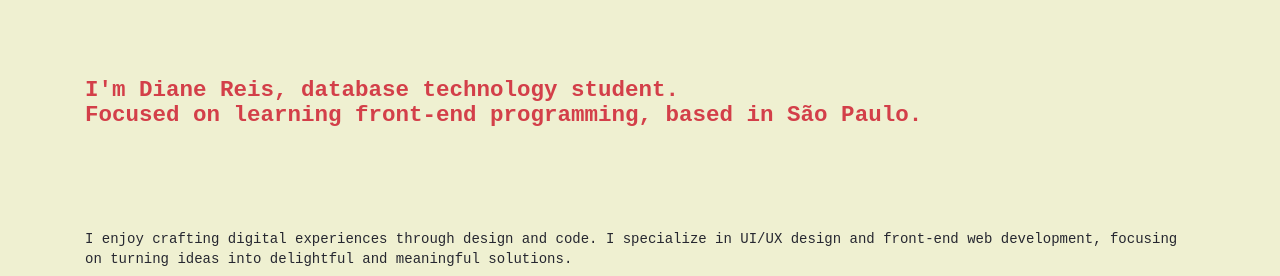
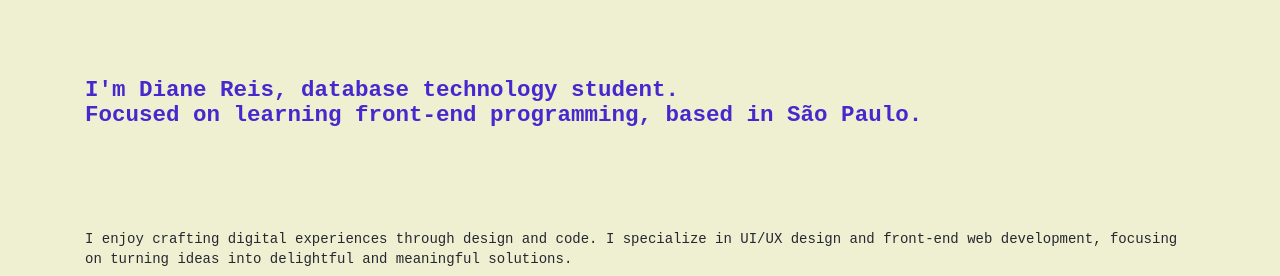
Before and after one commit to DianeReis/PersonalSite, a website: page index.html in a window 1280 px wide. Shown: the part 120-396 px from the top of the page. Drawn offline with nearby package versions, Linux system fonts and the light colour scheme; a web font is replaced by a local one.

Commit message:
Alteração cor h1

```diff
--- a/index.html
+++ b/index.html
@@ -25,7 +25,7 @@
         font-family: 'Azeret Mono', monospace;
       }
       h1{
-        color: #D33F49;
+        color: #4728cf;
         font-size: 2.25rem;
       font-weight: 700;
       line-height: 1.15;
```
